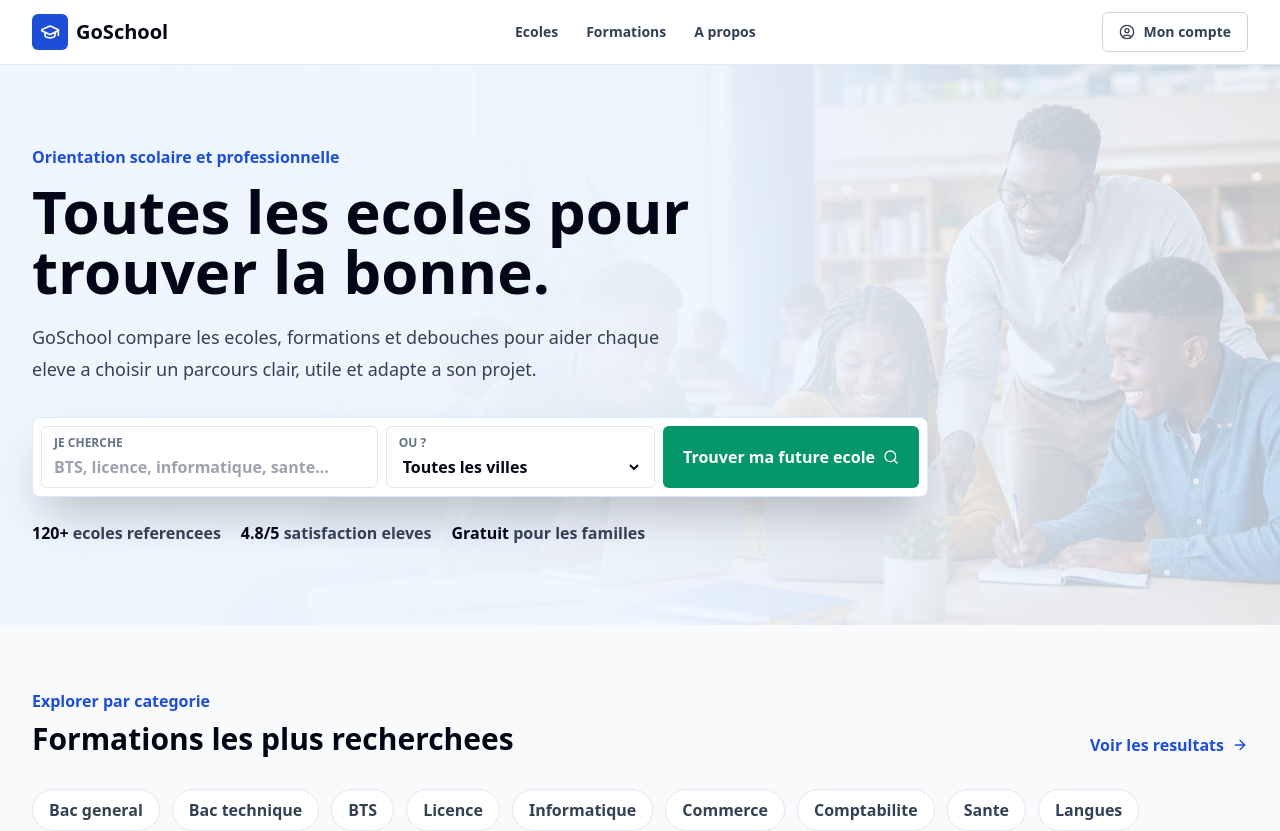
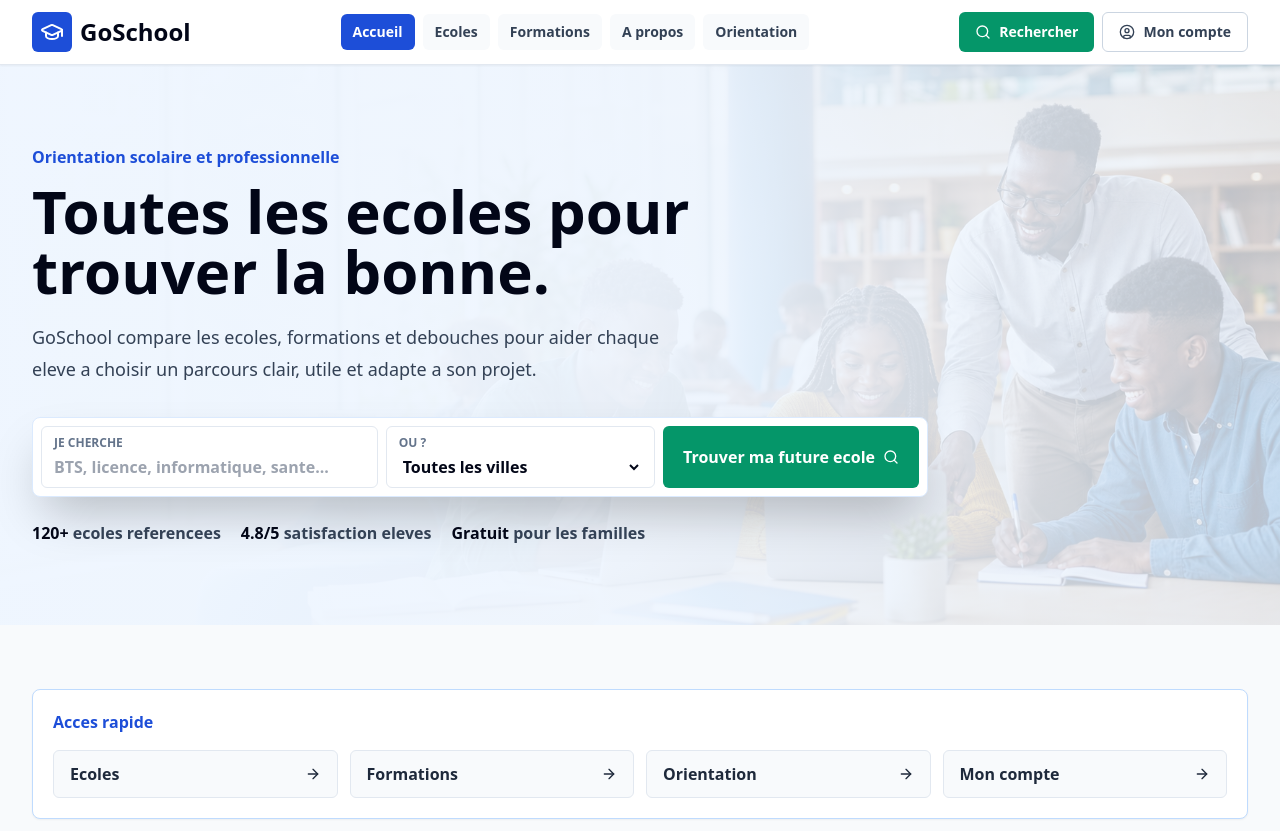
Before and after one commit to FDidier04/GoSchool, a Next.js app in the folder findschool/frontend/: page / in a window 1280 px wide. Shown: the top 831 px of the page. Built offline with nearby package versions, Linux system fonts and the light colour scheme.

Commit message:
Make site navigation visible

```diff
--- a/findschool/frontend/app/components/Navigation.tsx
+++ b/findschool/frontend/app/components/Navigation.tsx
@@ -2,40 +2,51 @@
 
 import Link from 'next/link';
 import { usePathname } from 'next/navigation';
-import { BookOpen, GraduationCap, Menu, Search, UserCircle, X } from 'lucide-react';
-import { useState } from 'react';
+import { GraduationCap, Search, UserCircle } from 'lucide-react';
 
 const links = [
+  { href: '/', label: 'Accueil' },
   { href: '/schools', label: 'Ecoles' },
   { href: '/courses', label: 'Formations' },
   { href: '/about', label: 'A propos' },
+  { href: '/onboarding', label: 'Orientation' },
 ];
 
 export function Navigation() {
   const pathname = usePathname();
-  const [isOpen, setIsOpen] = useState(false);
 
-  const isActive = (href: string) => pathname === href || pathname.startsWith(`${href}/`);
+  const isActive = (href: string) =>
+    href === '/' ? pathname === href : pathname === href || pathname.startsWith(`${href}/`);
 
   return (
-    <header className="sticky top-0 z-50 border-b border-slate-200 bg-white/95 backdrop-blur">
-      <nav className="mx-auto flex h-16 max-w-7xl items-center justify-between px-4 sm:px-6 lg:px-8">
-        <Link href="/" className="flex items-center gap-2 font-bold text-slate-950">
-          <span className="flex h-9 w-9 items-center justify-center rounded-md bg-blue-700 text-white">
-            <GraduationCap className="h-5 w-5" />
-          </span>
-          <span className="text-xl">GoSchool</span>
-        </Link>
+    <header className="sticky top-0 z-50 border-b border-slate-200 bg-white shadow-sm">
+      <nav className="mx-auto grid max-w-7xl gap-3 px-4 py-3 sm:px-6 lg:grid-cols-[auto_1fr_auto] lg:items-center lg:px-8">
+        <div className="flex items-center justify-between gap-4">
+          <Link href="/" className="flex items-center gap-2 font-bold text-slate-950">
+            <span className="flex h-10 w-10 items-center justify-center rounded-md bg-blue-700 text-white">
+              <GraduationCap className="h-6 w-6" />
+            </span>
+            <span className="text-2xl">GoSchool</span>
+          </Link>
+          <Link
+            href="/auth/login"
+            className="inline-flex h-10 items-center justify-center gap-2 rounded-md border border-slate-300 px-3 text-sm font-bold text-slate-700 hover:border-blue-200 hover:bg-blue-50 hover:text-blue-700 lg:hidden"
+            title="Mon compte"
+          >
+            <UserCircle className="h-4 w-4" />
+            Mon compte
+          </Link>
+        </div>
 
-        <div className="hidden items-center gap-1 md:flex">
+        <div className="flex gap-2 overflow-x-auto pb-1 lg:justify-center lg:pb-0">
           {links.map((link) => (
             <Link
               key={link.href}
               href={link.href}
-              className={`rounded-md px-3 py-2 text-sm font-semibold transition ${
+              className={`whitespace-nowrap rounded-md px-3 py-2 text-sm font-bold transition ${
                 isActive(link.href)
-                  ? 'bg-blue-50 text-blue-700'
-                  : 'text-slate-700 hover:bg-slate-50 hover:text-slate-950'
+                  ? 'bg-blue-700 text-white'
+                  : 'bg-slate-50 text-slate-700 hover:bg-blue-50 hover:text-blue-700'
               }`}
             >
               {link.label}
@@ -43,69 +54,24 @@ export function Navigation() {
           ))}
         </div>
 
-        <div className="hidden items-center gap-2 md:flex">
+        <div className="hidden items-center justify-end gap-2 lg:flex">
+          <Link
+            href="/schools"
+            className="inline-flex h-10 items-center justify-center gap-2 rounded-md bg-emerald-600 px-4 text-sm font-bold text-white hover:bg-emerald-700"
+          >
+            <Search className="h-4 w-4" />
+            Rechercher
+          </Link>
           <Link
             href="/auth/login"
-            className="inline-flex h-10 items-center justify-center gap-2 rounded-md border border-slate-300 px-4 text-sm font-semibold text-slate-700 hover:border-blue-200 hover:bg-blue-50 hover:text-blue-700"
+            className="inline-flex h-10 items-center justify-center gap-2 rounded-md border border-slate-300 px-4 text-sm font-bold text-slate-700 hover:border-blue-200 hover:bg-blue-50 hover:text-blue-700"
             title="Mon compte"
           >
             <UserCircle className="h-4 w-4" />
             Mon compte
           </Link>
         </div>
-
-        <button
-          type="button"
-          onClick={() => setIsOpen((value) => !value)}
-          className="inline-flex h-10 w-10 items-center justify-center rounded-md text-slate-700 hover:bg-slate-100 md:hidden"
-          aria-label={isOpen ? 'Fermer le menu' : 'Ouvrir le menu'}
-        >
-          {isOpen ? <X className="h-5 w-5" /> : <Menu className="h-5 w-5" />}
-        </button>
       </nav>
-
-      {isOpen && (
-        <div className="border-t border-slate-200 bg-white px-4 py-3 md:hidden">
-          <div className="grid gap-1">
-            {links.map((link) => (
-              <Link
-                key={link.href}
-                href={link.href}
-                onClick={() => setIsOpen(false)}
-                className={`rounded-md px-3 py-3 font-semibold ${
-                  isActive(link.href) ? 'bg-blue-50 text-blue-700' : 'text-slate-700'
-                }`}
-              >
-                {link.label}
-              </Link>
-            ))}
-            <Link
-              href="/schools"
-              onClick={() => setIsOpen(false)}
-              className="mt-2 inline-flex items-center gap-2 rounded-md border border-slate-300 px-3 py-3 font-semibold text-slate-800"
-            >
-              <Search className="h-4 w-4" />
-              Rechercher
-            </Link>
-            <Link
-              href="/auth/login"
-              onClick={() => setIsOpen(false)}
-              className="inline-flex items-center gap-2 rounded-md border border-slate-300 px-3 py-3 font-semibold text-slate-800"
-            >
-              <UserCircle className="h-4 w-4" />
-              Mon compte
-            </Link>
-            <Link
-              href="/courses"
-              onClick={() => setIsOpen(false)}
-              className="inline-flex items-center gap-2 rounded-md border border-slate-300 px-3 py-3 font-semibold text-slate-800"
-            >
-              <BookOpen className="h-4 w-4" />
-              Voir les cours
-            </Link>
-          </div>
-        </div>
-      )}
     </header>
   );
 }
--- a/findschool/frontend/app/page.tsx
+++ b/findschool/frontend/app/page.tsx
@@ -112,6 +112,27 @@ export default function HomePage() {
 
       <section className="bg-slate-50 py-16">
         <div className="mx-auto max-w-7xl px-4 sm:px-6 lg:px-8">
+          <div className="mb-10 rounded-lg border border-blue-200 bg-white p-5 shadow-sm">
+            <p className="font-bold text-blue-700">Acces rapide</p>
+            <div className="mt-4 grid gap-3 sm:grid-cols-2 lg:grid-cols-4">
+              {[
+                ['Ecoles', '/schools'],
+                ['Formations', '/courses'],
+                ['Orientation', '/onboarding'],
+                ['Mon compte', '/auth/login'],
+              ].map(([label, href]) => (
+                <Link
+                  key={href}
+                  href={href}
+                  className="inline-flex min-h-12 items-center justify-between rounded-md border border-slate-200 bg-slate-50 px-4 font-black text-slate-800 hover:border-blue-300 hover:bg-blue-50 hover:text-blue-700"
+                >
+                  {label}
+                  <ArrowRight className="h-4 w-4" />
+                </Link>
+              ))}
+            </div>
+          </div>
+
           <div className="mb-8 flex flex-col justify-between gap-4 md:flex-row md:items-end">
             <div>
               <p className="font-bold text-blue-700">Explorer par categorie</p>
```
